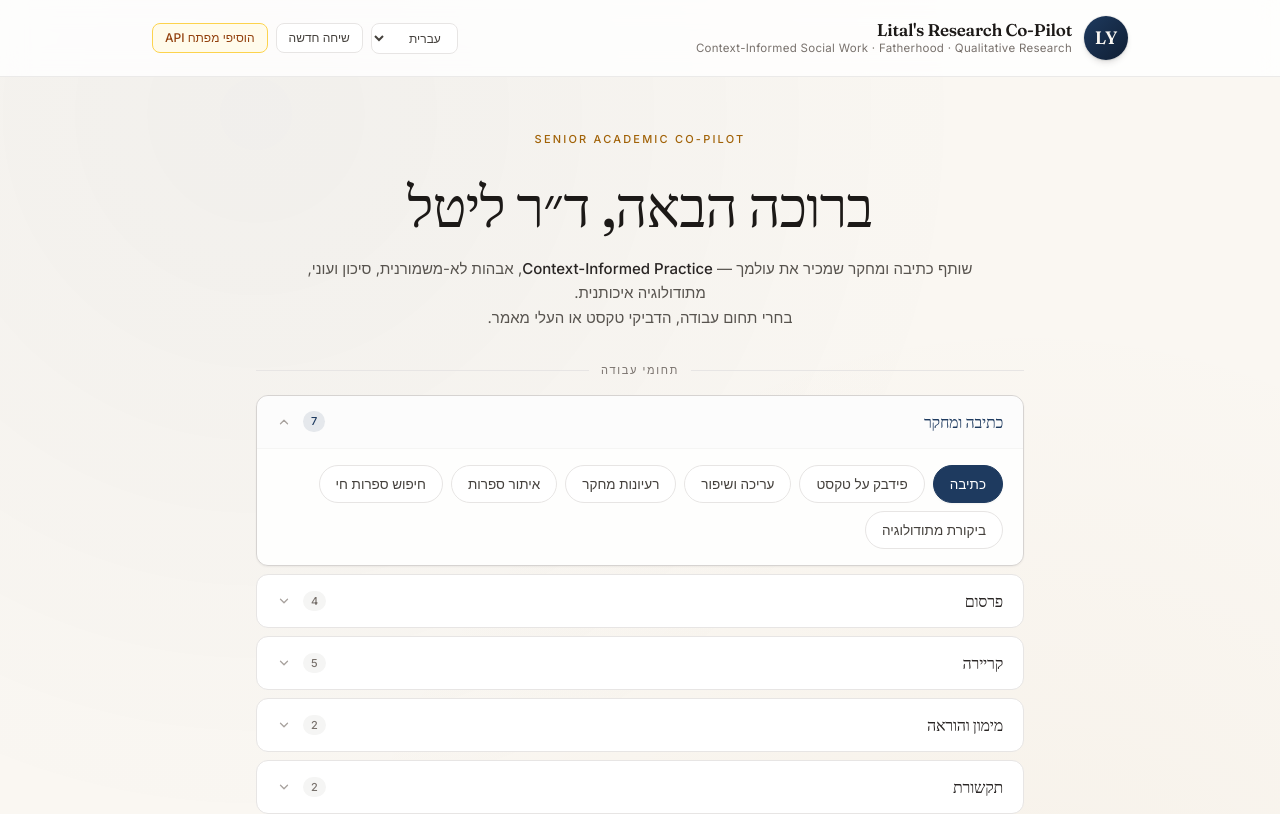
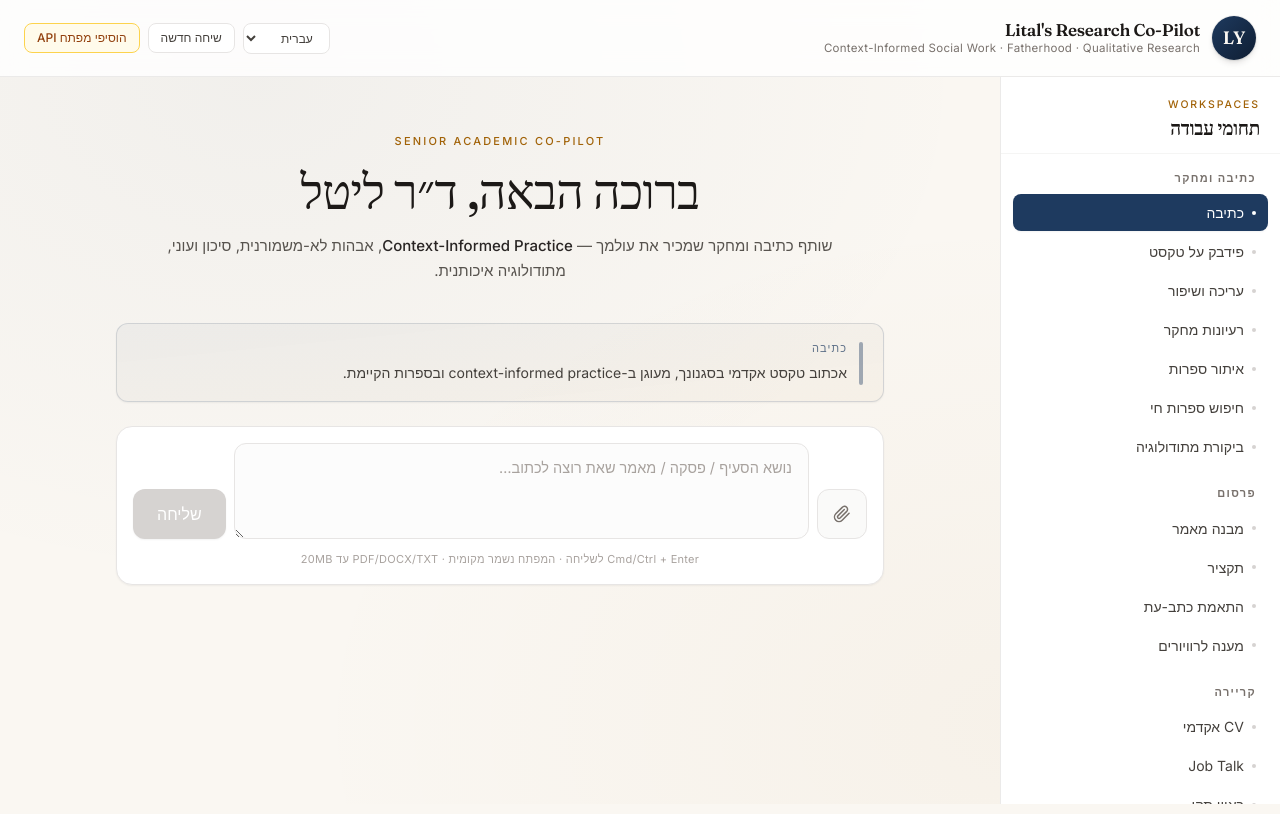
Before and after one commit to michaelavs-1/lital-research-assistant, a Next.js app: page / in a window 1280 px wide. Shown: the top 814 px of the page. Built offline with nearby package versions, Linux system fonts and the light colour scheme.

Commit message:
UI: sidebar nav (replace accordions), centered chat

```diff
--- a/app/page.jsx
+++ b/app/page.jsx
@@ -43,7 +43,7 @@ export default function Page() {
   const [keyDraft, setKeyDraft] = useState("");
   const [uploading, setUploading] = useState(false);
   const [uploadedFile, setUploadedFile] = useState("");
-  const [expandedCat, setExpandedCat] = useState("כתיבה ומחקר");
+  const [sidebarOpen, setSidebarOpen] = useState(false);
   const scrollerRef = useRef(null);
   const fileInputRef = useRef(null);
 
@@ -147,11 +147,54 @@ export default function Page() {
 
   const empty = messages.length === 0;
 
+  const Sidebar = (
+    <aside className="w-[280px] shrink-0 bg-white border-l border-stone-200/80 flex flex-col h-[calc(100vh-73px)] sticky top-[73px]">
+      <div className="px-5 pt-5 pb-3 border-b border-stone-100">
+        <div className="text-[10.5px] font-medium tracking-[0.18em] uppercase text-[#a16207]">Workspaces</div>
+        <div className="font-display text-[19px] font-semibold text-stone-900 mt-1 leading-tight">תחומי עבודה</div>
+      </div>
+      <nav className="flex-1 overflow-y-auto px-3 py-4 space-y-5">
+        {CATEGORIES.map((cat) => (
+          <div key={cat.name}>
+            <div className="px-3 mb-2 text-[11px] font-semibold tracking-[0.12em] uppercase text-stone-500">{cat.name}</div>
+            <div className="space-y-0.5">
+              {cat.modes.map((k) => {
+                const active = mode === k;
+                return (
+                  <button
+                    key={k}
+                    onClick={() => { setMode(k); setSidebarOpen(false); }}
+                    className={
+                      "w-full text-right px-3 py-2 rounded-lg text-[14px] transition-all flex items-center gap-2 " +
+                      (active
+                        ? "bg-[#1e3a5f] text-white font-medium shadow-sm"
+                        : "text-stone-700 hover:bg-stone-100 hover:text-[#1e3a5f]")
+                    }
+                  >
+                    <span className={"w-1 h-1 rounded-full " + (active ? "bg-white" : "bg-stone-300")}></span>
+                    {MODES[k].label}
+                  </button>
+                );
+              })}
+            </div>
+          </div>
+        ))}
+      </nav>
+    </aside>
+  );
+
   return (
     <div className="min-h-screen paper-bg text-stone-900">
       <header className="bg-white/80 backdrop-blur-md border-b border-stone-200/80 sticky top-0 z-30">
-        <div className="max-w-5xl mx-auto px-6 py-4 flex flex-wrap gap-3 items-center justify-between">
+        <div className="max-w-[1400px] mx-auto px-6 py-4 flex flex-wrap gap-3 items-center justify-between">
           <div className="flex items-center gap-3">
+            <button
+              onClick={() => setSidebarOpen(true)}
+              className="md:hidden w-10 h-10 flex items-center justify-center rounded-lg bg-white border border-stone-200 hover:bg-stone-50 transition text-stone-700"
+              aria-label="תפריט"
+            >
+              <svg width="20" height="20" viewBox="0 0 24 24" fill="none" stroke="currentColor" strokeWidth="2.2" strokeLinecap="round" strokeLinejoin="round"><line x1="3" y1="12" x2="21" y2="12"/><line x1="3" y1="6" x2="21" y2="6"/><line x1="3" y1="18" x2="21" y2="18"/></svg>
+            </button>
             <div className="w-11 h-11 rounded-full bg-gradient-to-br from-[#1e3a5f] to-[#0f1e33] flex items-center justify-center font-display text-lg font-semibold text-[#faf7f2] shadow-md ring-1 ring-stone-900/5">LY</div>
             <div>
               <div className="text-[17px] font-display font-semibold tracking-tight text-stone-900 leading-tight">Lital&apos;s Research Co-Pilot</div>
@@ -207,92 +250,64 @@ export default function Page() {
         </div>
       )}
 
-      <div className="max-w-5xl mx-auto px-6 pb-10">
+      {sidebarOpen && (
+        <div className="md:hidden fixed inset-0 z-40 bg-stone-900/40 backdrop-blur-sm" onClick={() => setSidebarOpen(false)}>
+          <div className="absolute right-0 top-0 h-full w-[280px] bg-white shadow-xl" onClick={(e) => e.stopPropagation()}>
+            <div className="px-5 pt-5 pb-3 border-b border-stone-100 flex items-center justify-between">
+              <div>
+                <div className="text-[10.5px] font-medium tracking-[0.18em] uppercase text-[#a16207]">Workspaces</div>
+                <div className="font-display text-[19px] font-semibold text-stone-900 mt-1 leading-tight">תחומי עבודה</div>
+              </div>
+              <button onClick={() => setSidebarOpen(false)} className="w-8 h-8 rounded-lg hover:bg-stone-100 flex items-center justify-center text-stone-500">
+                <svg width="16" height="16" viewBox="0 0 24 24" fill="none" stroke="currentColor" strokeWidth="2.2" strokeLinecap="round" strokeLinejoin="round"><line x1="18" y1="6" x2="6" y2="18"/><line x1="6" y1="6" x2="18" y2="18"/></svg>
+              </button>
+            </div>
+            <nav className="overflow-y-auto px-3 py-4 space-y-5 h-[calc(100vh-76px)]">
+              {CATEGORIES.map((cat) => (
+                <div key={cat.name}>
+                  <div className="px-3 mb-2 text-[11px] font-semibold tracking-[0.12em] uppercase text-stone-500">{cat.name}</div>
+                  <div className="space-y-0.5">
+                    {cat.modes.map((k) => {
+                      const active = mode === k;
+                      return (
+                        <button
+                          key={k}
+                          onClick={() => { setMode(k); setSidebarOpen(false); }}
+                          className={
+                            "w-full text-right px-3 py-2 rounded-lg text-[14px] transition-all flex items-center gap-2 " +
+                            (active ? "bg-[#1e3a5f] text-white font-medium shadow-sm" : "text-stone-700 hover:bg-stone-100 hover:text-[#1e3a5f]")
+                          }
+                        >
+                          <span className={"w-1 h-1 rounded-full " + (active ? "bg-white" : "bg-stone-300")}></span>
+                          {MODES[k].label}
+                        </button>
+                      );
+                    })}
+                  </div>
+                </div>
+              ))}
+            </nav>
+          </div>
+        </div>
+      )}
+
+      <div className="max-w-[1400px] mx-auto flex">
+        <div className="hidden md:block">{Sidebar}</div>
+
+        <main className="flex-1 min-w-0 px-6 py-8">
+          <div className="max-w-3xl mx-auto">
             {empty && (
-          <section className="pt-12 pb-8 text-center space-y-4">
-            <div className="inline-block">
-              <div className="text-[11px] uppercase tracking-[0.2em] text-[#a16207] font-medium mb-3">Senior Academic Co-Pilot</div>
-            </div>
-            <h1 className="font-display text-5xl md:text-[56px] font-medium text-stone-900 leading-[1.1]">
+              <section className="pt-6 pb-4 text-center space-y-4">
+                <div className="text-[11px] uppercase tracking-[0.2em] text-[#a16207] font-medium">Senior Academic Co-Pilot</div>
+                <h1 className="font-display text-4xl md:text-[48px] font-medium text-stone-900 leading-[1.1]">
                   ברוכה הבאה, ד״ר ליטל
                 </h1>
-            <p className="text-stone-600 text-[15px] leading-relaxed max-w-2xl mx-auto pt-1">
+                <p className="text-stone-600 text-[15px] leading-relaxed max-w-2xl mx-auto">
                   שותף כתיבה ומחקר שמכיר את עולמך —
                   <span className="text-stone-800 font-medium"> Context-Informed Practice</span>,
                   אבהות לא-משמורנית, סיכון ועוני, מתודולוגיה איכותנית.
-              <br />
-              בחרי תחום עבודה, הדביקי טקסט או העלי מאמר.
                 </p>
               </section>
-        )}
-
-        {empty && (
-          <section className="mb-6" dir="rtl">
-            <div className="flex items-center gap-3 mb-4 max-w-3xl mx-auto">
-              <div className="h-px flex-1 bg-stone-200"></div>
-              <div className="text-[11px] font-medium tracking-[0.15em] text-stone-500 uppercase">תחומי עבודה</div>
-              <div className="h-px flex-1 bg-stone-200"></div>
-            </div>
-            <div className="space-y-2 max-w-3xl mx-auto">
-              {CATEGORIES.map((cat) => {
-                const open = expandedCat === cat.name;
-                const hasActive = cat.modes.includes(mode);
-                return (
-                  <div key={cat.name} className={"border rounded-xl bg-white overflow-hidden transition-all " + (open || hasActive ? "border-stone-300 shadow-sm" : "border-stone-200 hover:border-stone-300")}>
-                    <button
-                      onClick={() => setExpandedCat(open ? "" : cat.name)}
-                      className={"w-full flex items-center justify-between px-5 py-3.5 text-[15px] transition group " + (open ? "bg-stone-50/50" : "hover:bg-stone-50/40")}
-                    >
-                      <span className={"font-display font-medium text-[16px] " + (hasActive ? "text-[#1e3a5f]" : "text-stone-800 group-hover:text-stone-900")}>{cat.name}</span>
-                      <span className="flex items-center gap-3">
-                        <span className={"text-[11px] font-medium px-2 py-0.5 rounded-full " + (hasActive ? "bg-[#1e3a5f]/10 text-[#1e3a5f]" : "bg-stone-100 text-stone-500")}>{cat.modes.length}</span>
-                        <svg width="14" height="14" viewBox="0 0 24 24" fill="none" stroke="currentColor" strokeWidth="2.2" strokeLinecap="round" strokeLinejoin="round" className={"text-stone-400 transition-transform " + (open ? "rotate-180" : "")}><polyline points="6 9 12 15 18 9"/></svg>
-                      </span>
-                    </button>
-                    {open && (
-                      <div className="flex flex-wrap gap-2 px-5 py-4 border-t border-stone-100 bg-stone-50/30">
-                        {cat.modes.map((k) => (
-                          <button
-                            key={k}
-                            onClick={() => setMode(k)}
-                            className={
-                              "text-[13.5px] px-4 py-2 rounded-full border font-medium transition-all " +
-                              (mode === k
-                                ? "bg-[#1e3a5f] border-[#1e3a5f] text-white shadow-sm"
-                                : "bg-white border-stone-200 text-stone-700 hover:border-[#1e3a5f]/40 hover:text-[#1e3a5f] hover:bg-[#1e3a5f]/[0.03]")
-                            }
-                          >
-                            {MODES[k].label}
-                          </button>
-                        ))}
-                      </div>
-                    )}
-                  </div>
-                );
-              })}
-            </div>
-          </section>
-        )}
-
-        {!empty && (
-          <div className="sticky top-[73px] z-20 -mx-6 px-6 py-2.5 bg-[#faf7f2]/90 backdrop-blur-md border-b border-stone-200/60">
-            <div className="flex flex-wrap gap-1.5 justify-center">
-              {Object.keys(MODES).map((k) => (
-                <button
-                  key={k}
-                  onClick={() => setMode(k)}
-                  className={
-                    "text-[12px] px-2.5 py-1 rounded-full border transition-all font-medium " +
-                    (mode === k
-                      ? "bg-[#1e3a5f] border-[#1e3a5f] text-white"
-                      : "bg-white border-stone-200 text-stone-600 hover:border-stone-300 hover:text-stone-900")
-                  }
-                >
-                  {MODES[k].label}
-                </button>
-              ))}
-            </div>
-          </div>
             )}
 
             <div className="bg-gradient-to-br from-[#1e3a5f]/[0.04] to-[#a16207]/[0.03] border border-[#1e3a5f]/15 rounded-xl px-5 py-4 my-6 leading-relaxed shadow-sm">
@@ -306,7 +321,7 @@ export default function Page() {
             </div>
 
             {!empty && (
-          <main ref={scrollerRef} className="space-y-6 mb-6">
+              <div ref={scrollerRef} className="space-y-6 mb-6">
                 {messages.map((m, i) => (
                   <div key={i}>
                     <div className="text-[11px] uppercase tracking-[0.12em] text-stone-500 mb-2 font-medium">
@@ -324,10 +339,10 @@ export default function Page() {
                     </div>
                   </div>
                 ))}
-          </main>
+              </div>
             )}
 
-        <div className="bg-white border border-stone-200 rounded-2xl p-4 shadow-sm hover:shadow-md transition-shadow">
+            <div className="bg-white border border-stone-200 rounded-2xl p-4 shadow-sm hover:shadow-md transition-shadow sticky bottom-4">
               {uploadedFile && (
                 <div className="mb-3 text-[12px] text-[#1e3a5f] bg-[#1e3a5f]/[0.06] border border-[#1e3a5f]/20 rounded-lg px-3 py-1.5 inline-flex items-center gap-2">
                   <svg width="12" height="12" viewBox="0 0 24 24" fill="none" stroke="currentColor" strokeWidth="2.5" strokeLinecap="round" strokeLinejoin="round"><polyline points="20 6 9 17 4 12"/></svg>
@@ -384,6 +399,8 @@ export default function Page() {
               </div>
             </div>
           </div>
+        </main>
+      </div>
     </div>
   );
 }
```
Lines whose indentation alone changed are shown as unchanged.
